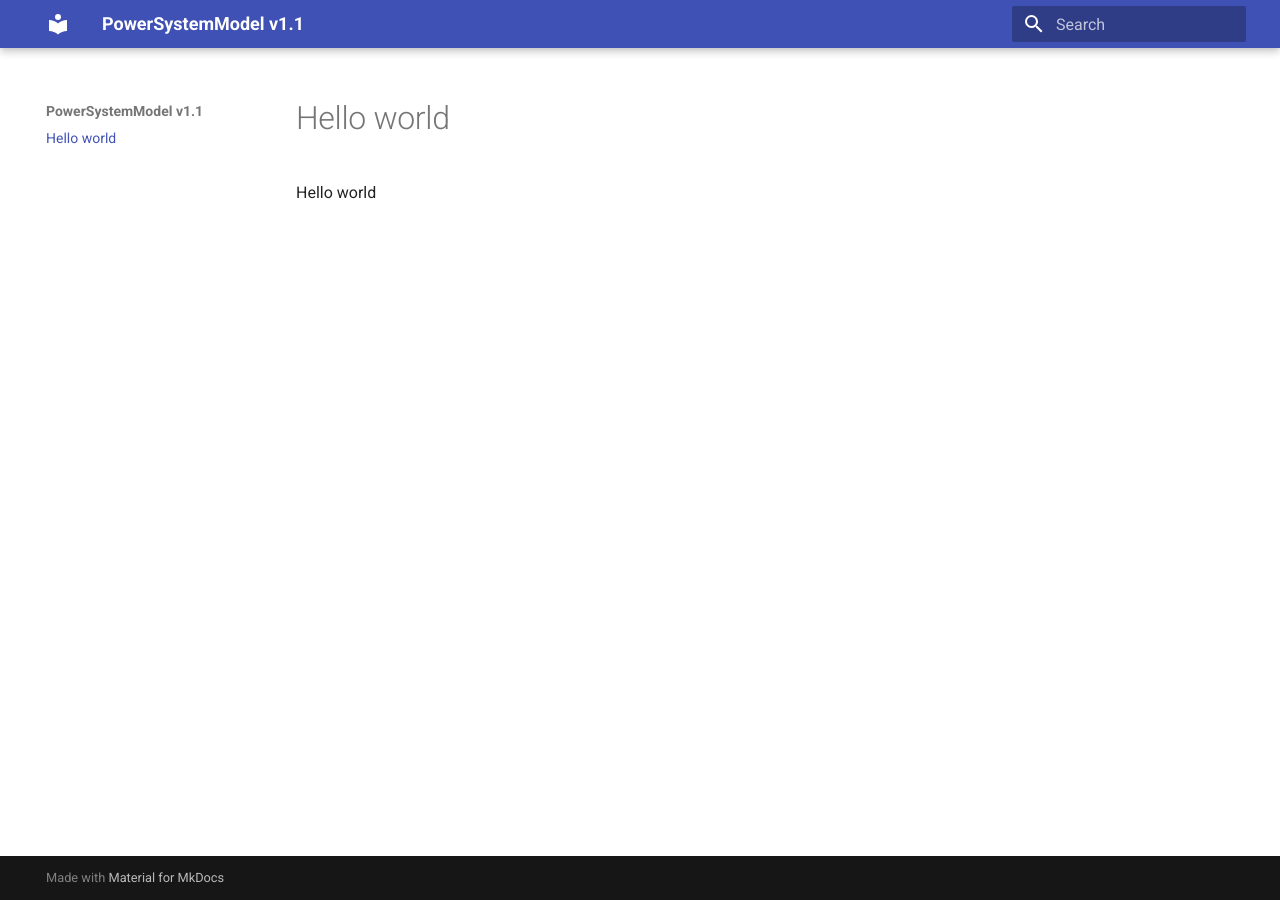
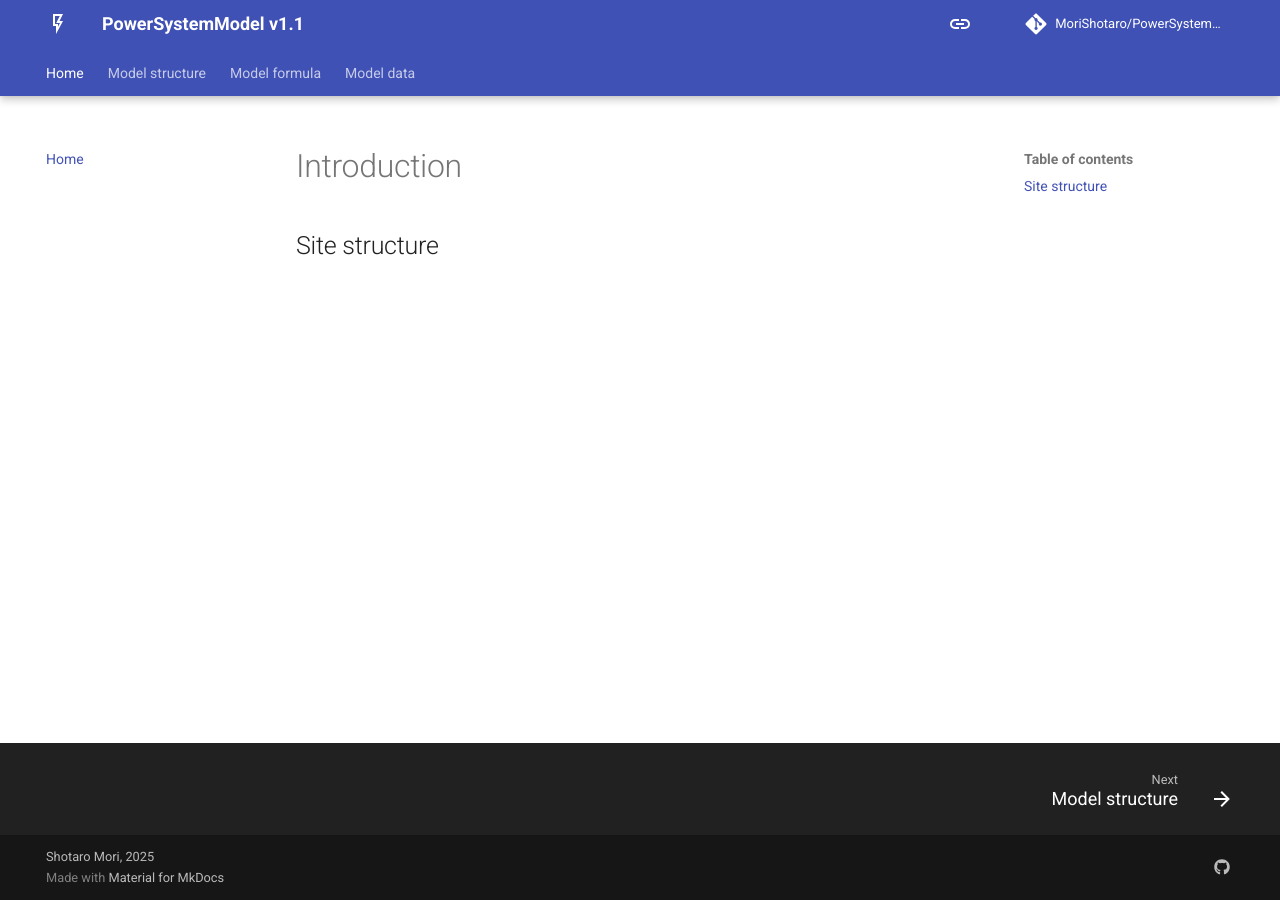
Before and after one commit to MoriShotaro/PowerSystemModel-doc, an MkDocs documentation site: the page built from docs/index.md, in a window 1280 px wide. Built offline with MkDocs 1.6.1 and Material for MkDocs 9.7.7, drawn with Linux system fonts in a browser that asks for light colours; comment, search, counter and statistics services are not loaded.

Commit message:
first commit for model formula page

```diff
--- /dev/null
+++ b/docs/data.md
@@ -0,0 +1 @@
+# Model Data
--- a/docs/index.md
+++ b/docs/index.md
@@ -1,2 +1,3 @@
-# Hello world
-Hello world
+# Introduction
+
+## Site structure
--- /dev/null
+++ b/docs/javascripts/katex.js
@@ -0,0 +1,10 @@
+document$.subscribe(({ body }) => {
+  renderMathInElement(body, {
+    delimiters: [
+      { left: "$$",  right: "$$",  display: true },
+      { left: "$",   right: "$",   display: false },
+      { left: "\\(", right: "\\)", display: false },
+      { left: "\\[", right: "\\]", display: true }
+    ],
+  })
+})
--- /dev/null
+++ b/docs/javascripts/mathjax.js
@@ -0,0 +1,19 @@
+window.MathJax = {
+  tex: {
+    inlineMath: [['$', '$'], ['\\(', '\\)']],
+    displayMath: [['$$', '$$'], ['\\[', '\\]']],
+    processEscapes: true,
+    processEnvironments: true
+  },
+  options: {
+    ignoreHtmlClass: ".*|",
+    processHtmlClass: "arithmatex"
+  }
+};
+
+document$.subscribe(() => {
+  MathJax.startup.output.clearCache()
+  MathJax.typesetClear()
+  MathJax.texReset()
+  MathJax.typesetPromise()
+})
--- /dev/null
+++ b/docs/structure.md
@@ -0,0 +1 @@
+# Model structure
--- /dev/null
+++ b/docs/stylesheets/extra.css
@@ -0,0 +1,31 @@
+th, td {
+    border: 1px solid var(--md-typeset-table-color);
+    border-spacing: 0;
+    border-bottom: none;
+    border-left: none;
+    border-top: none;
+}
+
+.md-typeset__table {
+    line-height: 1;
+    white-space: nowrap;
+}
+
+.md-typeset__table table:not([class]) {
+    border-right: none;
+}
+
+.md-typeset__table table:not([class]) td,
+.md-typeset__table table:not([class]) th {
+    padding: 9px;
+}
+
+/* light mode alternating table bg colors */
+.md-typeset__table tr:nth-child(2n) {
+    background-color: #f8f8f8;
+}
+
+/* dark mode alternating table bg colors */
+[data-md-color-scheme="slate"] .md-typeset__table tr:nth-child(2n) {
+    background-color: hsla(var(--md-hue),25%,25%,1)
+}
--- a/mkdocs.yml
+++ b/mkdocs.yml
@@ -1,3 +1,93 @@
 site_name: PowerSystemModel v1.1
+
 theme:
   name: material
+  palette:
+    - media: "(prefers-color-scheme)"
+      toggle:
+        icon: material/link
+        name: Switch to light mode
+    - media: "(prefers-color-scheme: light)"
+      scheme: default
+      primary: indigo
+      accent: indigo
+      toggle:
+        icon: material/toggle-switch
+        name: Switch to dark mode
+    - media: "(prefers-color-scheme: dark)"
+      scheme: slate
+      primary: black
+      accent: indigo
+      toggle:
+        icon: material/toggle-switch-off
+        name: Switch to system preference
+  font:
+    text: Roboto
+    code: Roboto Mono
+  features:
+    - navigation.tracking
+    - navigation.tabs
+    - navigation.tabs.sticky
+    - navigation.sections
+    - navigation.path
+    - navigation.indexes
+    - toc.follow
+    # - toc.integrate
+    - navigation.top
+    - navigation.footer
+    - search.highlight
+    - search.share
+    - search.suggest
+  icon:
+    logo: material/flash-outline
+
+nav:
+  - Home: index.md
+  - Model structure:
+      - structure.md
+  - Model formula:
+      - formula/index.md
+      - Symbols: formula/symbol.md
+      - Equations: formula/equation.md
+  - Model data:
+      - data.md
+
+extra:
+  social:
+    - icon: fontawesome/brands/github
+      link: https://github.com/MoriShotaro
+
+repo_url: https://github.com/MoriShotaro/PowerSystemModel
+
+repo_name: MoriShotaro/PowerSystemModel
+
+copyright: Shotaro Mori, 2025
+
+markdown_extensions:
+  - pymdownx.arithmatex:
+      generic: true
+  - tables
+  - admonition
+  - pymdownx.details
+  - pymdownx.superfences
+  - pymdownx.caret
+  - pymdownx.mark
+  - pymdownx.tilde
+  - footnotes
+  - attr_list
+  - md_in_html
+
+extra_javascript:
+  - javascripts/mathjax.js
+  - https://unpkg.com/mathjax@3/es5/tex-mml-chtml.js
+  - javascripts/katex.js
+  - https://unpkg.com/katex@0/dist/katex.min.js
+  - https://unpkg.com/katex@0/dist/contrib/auto-render.min.js
+
+extra_css:
+  - https://unpkg.com/katex@0/dist/katex.min.css
+  - stylesheets/extra.css
+
+plugins:
+  - git-revision-date-localized:
+      enable_creation_date: true
```
Also changed, not shown: docs/formula/equation.md (added, +229 -0 lines), docs/formula/index.md (added, +33 -0 lines), docs/formula/symbol.md (added, +133 -0 lines).
